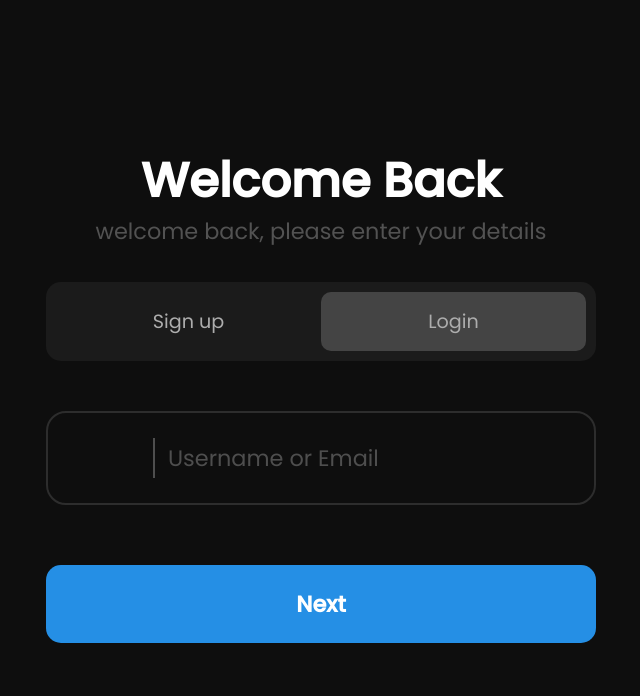
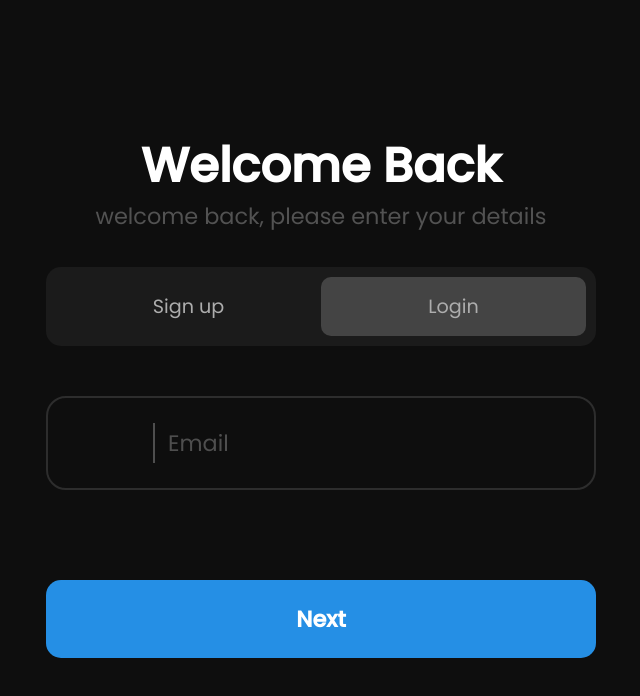
Before and after one commit to UndeadMe/React-User-Panel, a React (Vite) app: page /login in a window 1280 px wide. Shown: the top 696 px of the page, without its empty margins (319-959 px from the left). Built offline with nearby package versions, Linux system fonts and the light colour scheme; some icons are missing.

Commit message:
feat: validate the login forms

```diff
--- a/src/pages/Login.jsx
+++ b/src/pages/Login.jsx
@@ -3,8 +3,32 @@ import styles from '../styles/pages/Login.module.css'
 import Input from '../components/Input'
 import SignUpOrLogin from '../components/SignUpOrLogin'
 
+import { useFormik } from 'formik'
+
+import { useState } from 'react'
 
 export default function Login() {
+    const formik = useFormik({
+        initialValues: {
+            email: '',
+        },
+        validate: ({ email }) => {
+            const errors = {}
+
+            const emailRe = /^[\w-\.]+@([\w-]+\.)+[\w-]{2,4}$/g
+
+            if (!emailRe.test(email) && (!email.includes('gmail') || !email.includes('yahoo')))
+                errors.email = "email is invalid and must be gmail or just yahoo"
+
+            return errors
+        },
+        onSubmit: (values) => {
+            alert(JSON.stringify(values, null, 2))
+        }
+    })
+
+    const [submit, setSubmit] = useState(false)
+
 
     return (
         <div className={styles.wrap}>
@@ -15,10 +39,19 @@ export default function Login() {
 
                     <SignUpOrLogin />
 
-                    <form action="">
-                        <Input type="email" label="Username or Email" />
+                    <form action="" onSubmit={formik.handleSubmit}>
+                        <Input
+                            className={styles["inputs"]}
+                            htmlfor="email"
+                            type="email"
+                            label="Email"
+                            {...formik.getFieldProps('email')}
+                        />
+                        {(formik.touched.email && submit) ? (
+                            <h6 className={styles["error"]}>{formik.errors.email}</h6>
+                        ) : null}
 
-                        <button className={styles["submit"]}>Next</button>
+                        <button type='submit' className={styles["submit"]} disabled={!formik.isValid && submit} onClick={() => setSubmit(true)}>Next</button>
                     </form>
                 </div>
             </div>
--- a/src/pages/SignUp.jsx
+++ b/src/pages/SignUp.jsx
@@ -18,14 +18,14 @@ export default function SignUp() {
         validate: ({ username, email, password, confirmPassword }) => {
             const errors = {}
 
-            const allCharactersRe = /[a-zA-Z]{4,}/g
+            const allCharactersRe = /[a-zA-Z]/g
             const allNumsRe = /[0-9]/g
             const emailRe = /^[\w-\.]+@([\w-]+\.)+[\w-]{2,4}$/g
 
             if (!allCharactersRe.test(username) && !allNumsRe.test(username))
                 errors.username = "username must have numbers and letters"
-            if (!emailRe.test(email))
-                errors.email = "email is invalid"
+            if (!emailRe.test(email) && (!email.includes('gmail') || !email.includes('yahoo')))
+                errors.email = "email is invalid and must be gmail or just yahoo"
             if (!(password.length >= 8))
                 errors.password = "password must be more than 8 letters"
             if (password != confirmPassword || !(confirmPassword.length >= 8))
--- a/src/styles/pages/Login.module.css
+++ b/src/styles/pages/Login.module.css
@@ -25,6 +25,9 @@
     margin-top: 15px;
     margin-bottom: 40px;
 }
+.inputs {
+    margin-bottom: 30px;
+}
 .submit {
     margin-top: 40px;
     width: 100%;
@@ -39,3 +42,12 @@
     cursor: pointer;
     margin-top: 60px;
 }
+.submit:disabled {
+    filter: brightness(0.5);
+}
+.error {
+    text-align: left;
+    margin: 0 0 30px 0;
+    color: #EA6666;
+    font-size: 1.1rem;
+}
```
